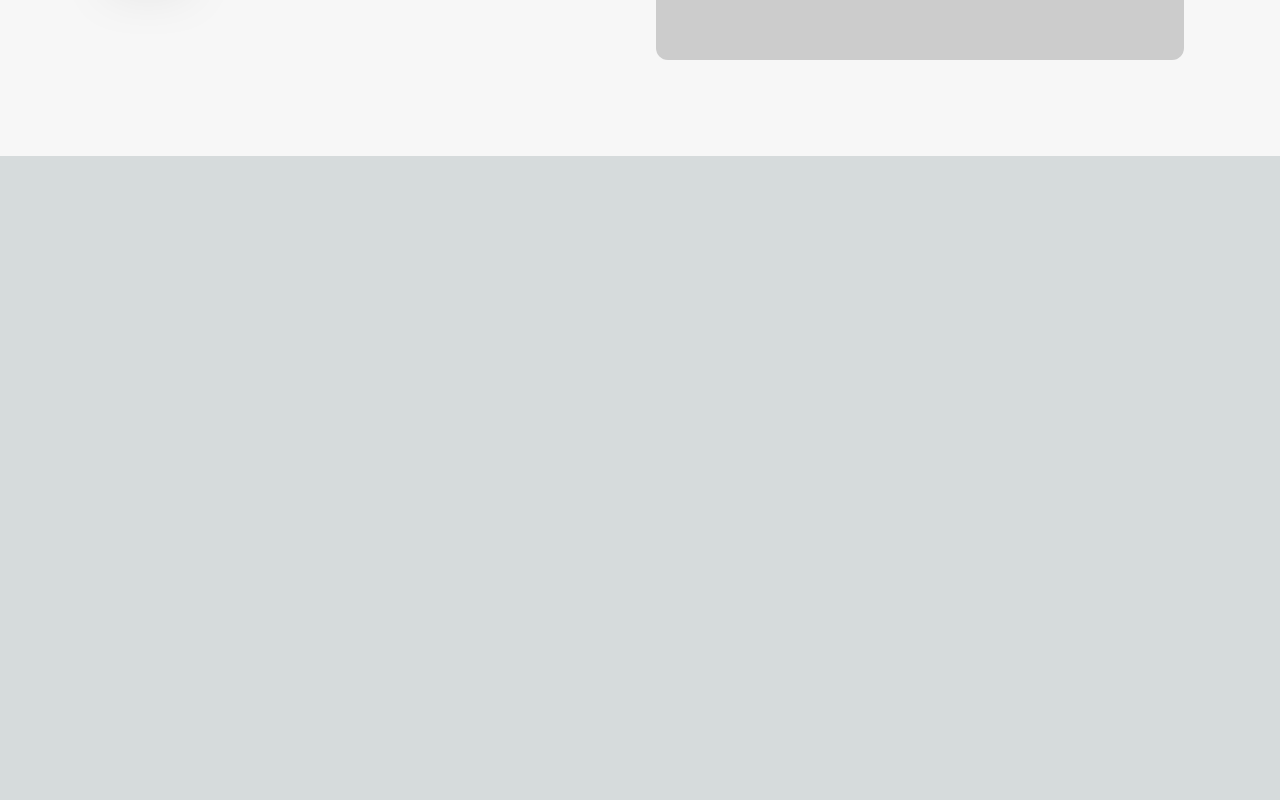
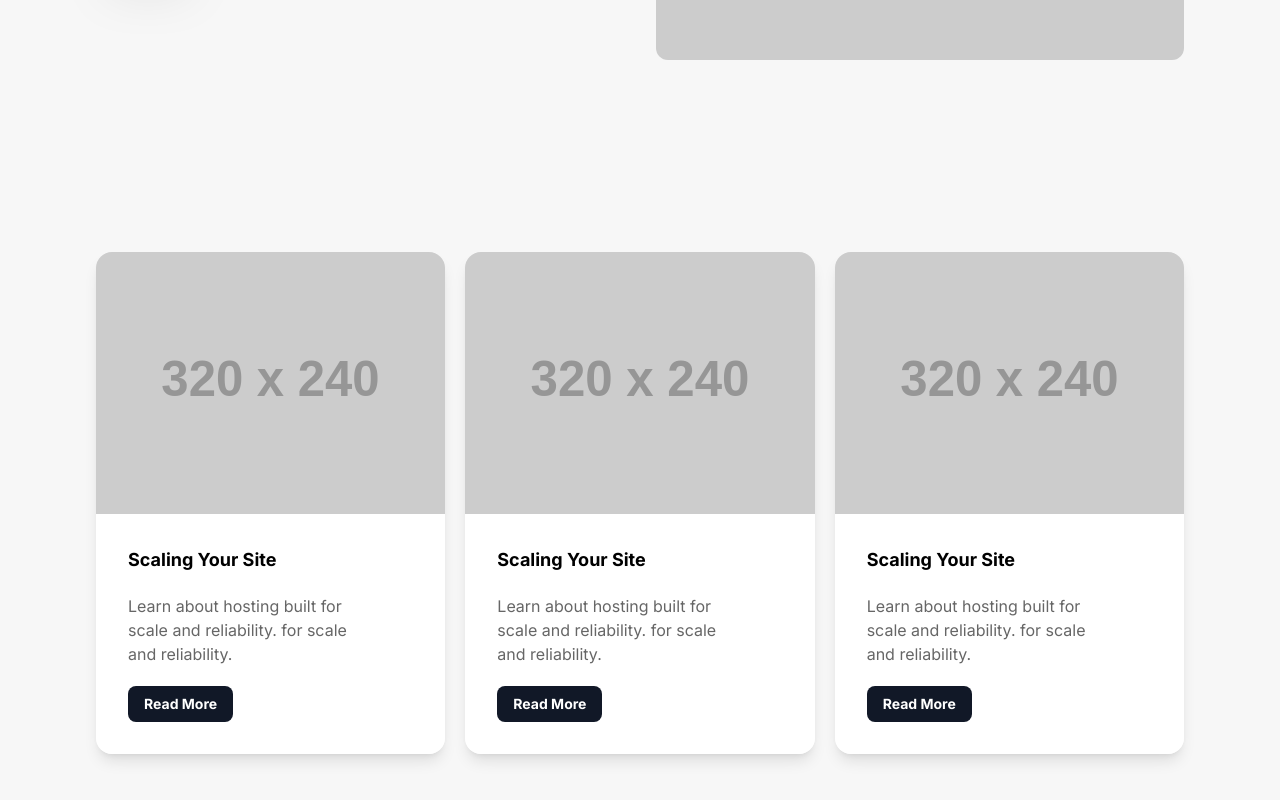
Before and after one commit to TallysonFreitas/shop-fullstack, a Next.js app: page / in a window 1280 px wide. Shown: the part 1964-2764 px from the top of the page. Before the commit the page ends 2120 px from the top, so only its background shows below. Built offline with nearby package versions, Linux system fonts and the light colour scheme.

Commit message:
feat: implement RelateComponents component

```diff
--- a/app/page.tsx
+++ b/app/page.tsx
@@ -1,4 +1,10 @@
-import { Header, LogosFront, ProductsDetails, ProductState } from './ui/Home'
+import {
+    Header,
+    LogosFront,
+    ProductsDetails,
+    ProductState,
+    RelatedProducts,
+} from './ui/Home'
 
 export default function Home() {
     return (
@@ -10,6 +16,7 @@ export default function Home() {
             </div>
             <div className="bg-gray-f77">
                 <ProductsDetails />
+                <RelatedProducts />
             </div>
         </>
     )
```
